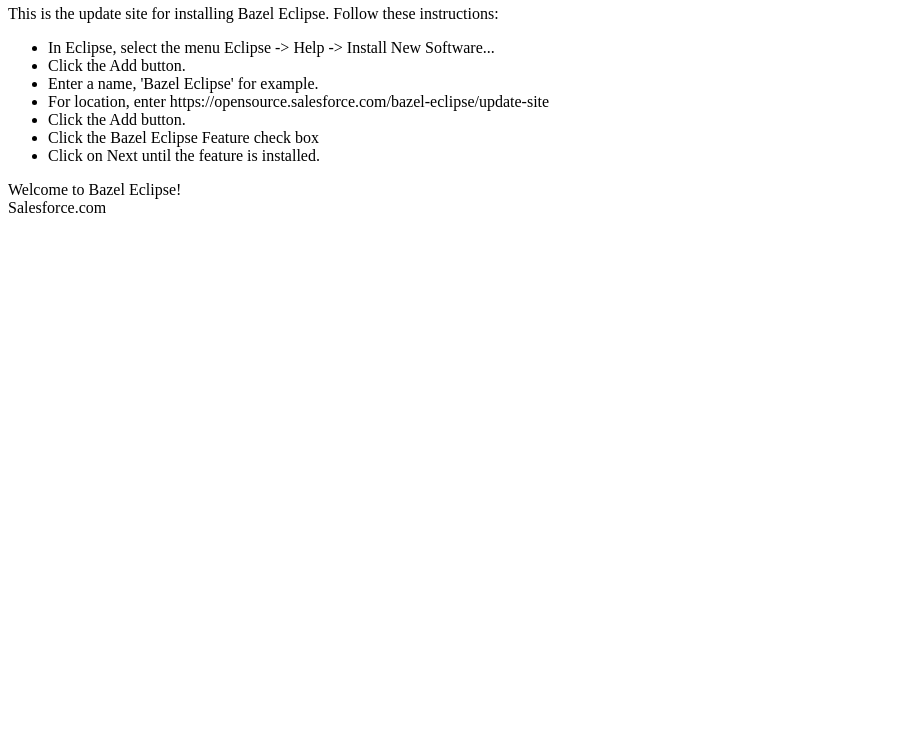
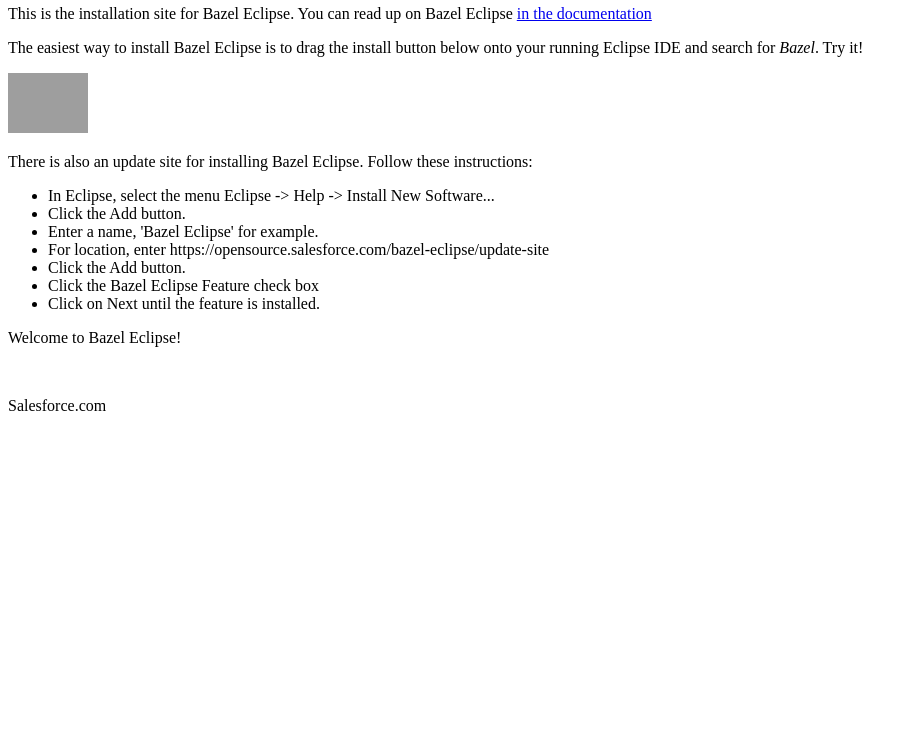
Before and after one commit to salesforce/bazel-eclipse, a plain HTML site: page index.html in a window 1280 px wide. Shown: the part 62-800 px from the top of the page, without its empty margins (0-917 px from the left). Drawn offline with Linux system fonts and the light colour scheme; grey boxes are pictures that could not be loaded.

Commit message:
bef-release-candidate

```diff
--- a/index.html
+++ b/index.html
@@ -5,8 +5,18 @@
   <title>Bazel Eclipse Update Site</title>
 </head>
 <body>
-  <h2>Bazel Eclipse Update Site</h2>
-  This is the update site for installing Bazel Eclipse.
+  <h2>Bazel Eclipse Installation</h2>
+
+  This is the installation site for Bazel Eclipse.
+  You can read up on Bazel Eclipse <a href="https://github.com/salesforce/bazel-eclipse/blob/master/README.md">in the documentation</a>
+  <p/>
+  The easiest way to install Bazel Eclipse is to drag the install button below onto your
+  running Eclipse IDE and search for <i>Bazel</i>. Try it!
+  <p/>
+  <a href="http://marketplace.eclipse.org/marketplace-client-intro?mpc_install=5403450" class="drag" title="Drag to your running Eclipse* workspace."><img style="width:80px;" typeof="foaf:Image" class="img-responsive" src="https://marketplace.eclipse.org/sites/all/themes/solstice/public/images/marketplace/btn-install.svg" alt="Drag to your running Eclipse* workspace. *Requires Eclipse Marketplace Client" /></a>
+
+  <p/>
+  There is also an update site for installing Bazel Eclipse.
   Follow these instructions:
 
   <ul>
@@ -20,7 +30,8 @@
   </ul>
 
   Welcome to Bazel Eclipse!
-
+  <p/>
+  &nbsp
   <footer>Salesforce.com</footer>
 </body>
 </html>
```
Also changed, not shown: 10 other files.
